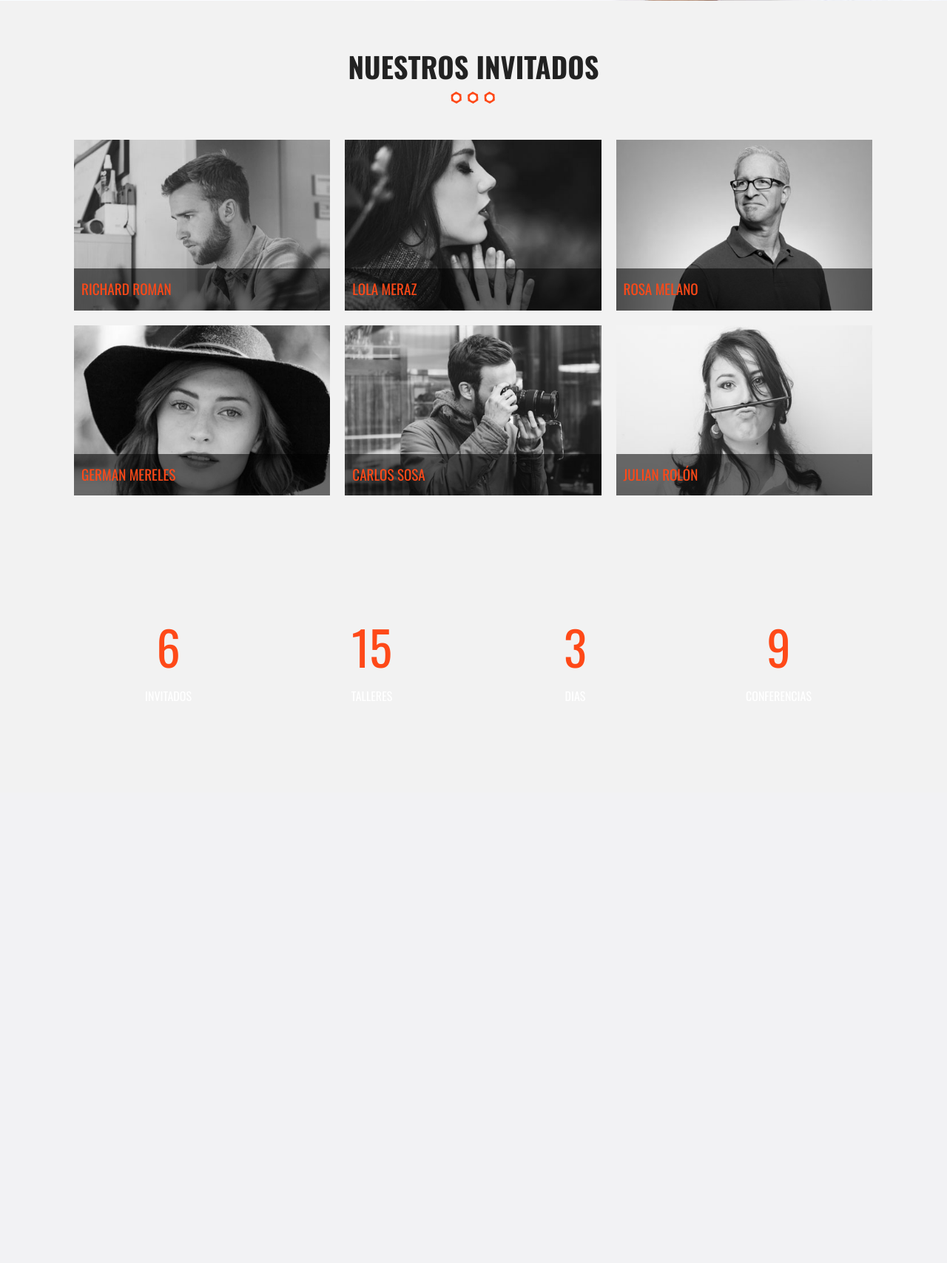
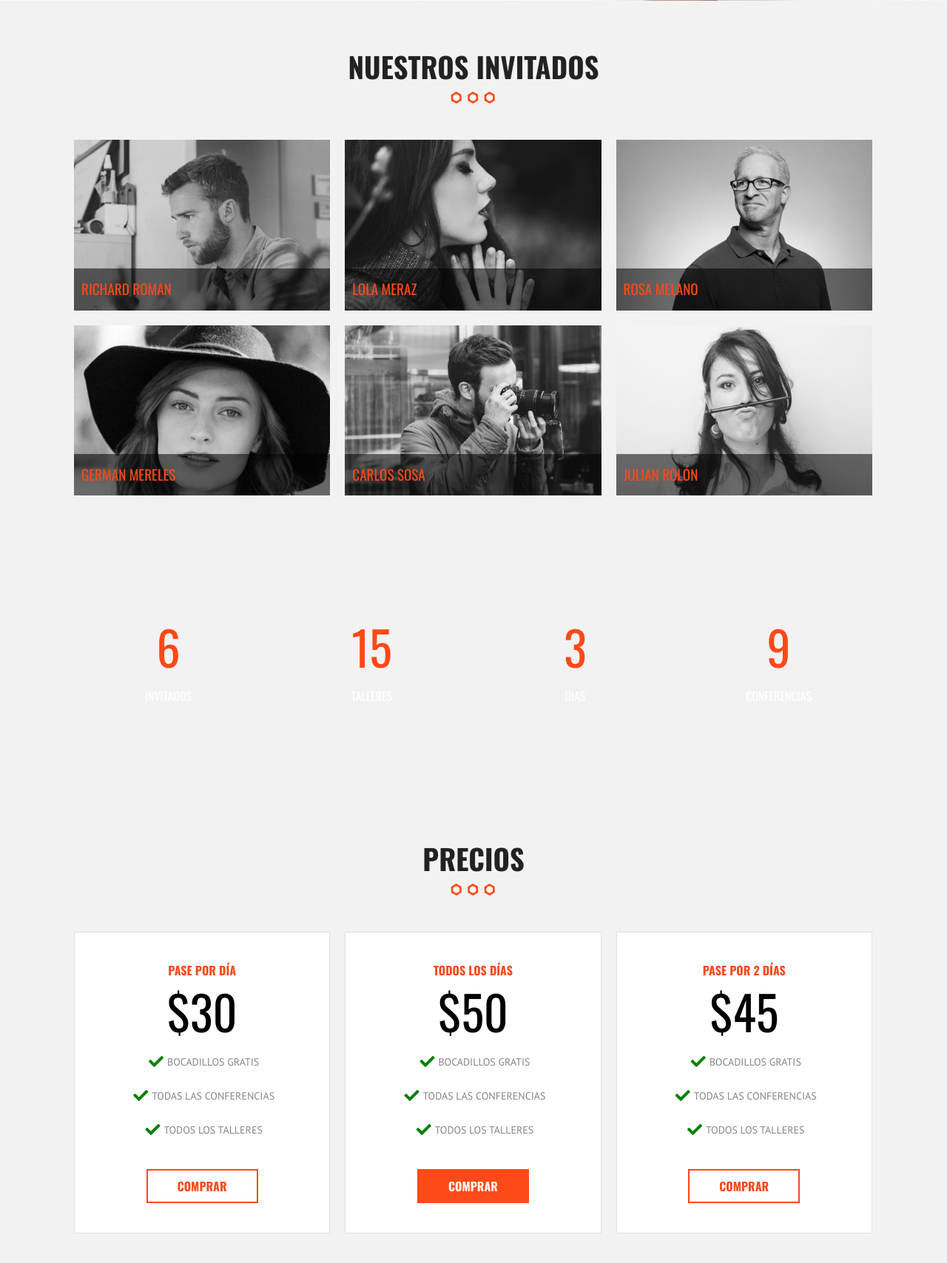
Before and after one commit to Javiafellay/tesis, a PHP site: page / in a window 1280 px wide. Shown: the part 2258-3966 px from the top of the page at 74% size. Before the commit the page ends 3206 px from the top, so only its background shows below. Run offline with PHP 8.4, Linux system fonts and the light colour scheme; grey boxes are pictures that could not be loaded.

Commit message:
Creando las listas

```diff
--- a/css/main.css
+++ b/css/main.css
@@ -169,7 +169,15 @@ h3 {
   margin-top: 20px;
   display: inline-block;
   transition: all .3s ease;
+  border: 2px solid #fe4918;
 }
+
+.button.hollow,
+.button.hollow:hover {
+  background-color: white;
+  color: #fe4918;
+}
+
 ul {
   list-style: none;
   margin: 0;
@@ -503,10 +511,64 @@ p.numero {
   font-size: 4em;
   display: block;
   margin: 0 0 10px 0;
+  font-family: 'Oswald', sans-serif;
+}
+/*Tabla de precios*/
+ul.lista-precios > li {
+  padding: 10px;
 }
 
-
-
+@media only screen and (min-width:768px) {
+  ul.lista-precios > li {
+    float: left;
+    width: 33.3%;
+  }
+}
+div.tabla-precio {
+  border: 1px solid #e1e1e1;
+  background-color: #ffffff;
+  padding: 40px 0;
+  text-align: center;
+  transition: all .3s ease;
+}
+div.tabla-precio:hover {
+  transform: scale(1.1);
+  border: 1px solid #fe4918;
+  box-shadow: 0px 0px 50px #666;
+}
+div.tabla-precio ul li{
+  font-family: 'PT Sans', sans-serif;
+  font-size: 14px;
+  margin-bottom: 20px;
+  text-transform: uppercase;
+  color: #868686;
+  line-height: 26px;
+}
+div.tabla-precio ul li::before{
+  font-family: "Font Awesome 5 Free";
+  font-weight: 900;
+  display: inline-block;
+  vertical-align: top;
+  padding: 0 5px;
+  font-size: 20px;
+  color: green;
+  -webkit-font-smoothing: antialiased;
+  content: '\f00c';
+}
+div.tabla-precio h3 {
+  font-family: 'Oswald', sans-serif;
+  font-size: 16px;
+  text-transform: uppercase;
+}
+div.tabla-precio p.numero {
+  color: #000000;
+  margin-top: 20px 0 ;
+}
+/*Mapa*/
+div.mapa {
+  height: 420px;
+  background-color: green;
+}
 
 
 
--- a/index.html
+++ b/index.html
@@ -168,10 +168,59 @@
         <li><p class="numero">3</p>Dias</li>
         <li><p class="numero">9</p>Conferencias</li>
       </ul>
-
     </div>
   </div>
 
+  <section class="precios seccion">
+    <h2>Precios</h2>
+    <div class="contenedor">
+      <ul class="lista-precios clearfix">
+        <li>
+          <div class="tabla-precio">
+            <h3>Pase por Día</h3>
+            <p class="numero">$30</p>
+            <ul>
+              <li>Bocadillos Gratis</li>
+              <li>Todas las conferencias</li>
+              <li>Todos los talleres</li>
+            </ul>
+            <a href="#" class="button hollow">Comprar</a>
+          </div>
+        </li>
+
+        <li>
+          <div class="tabla-precio">
+            <h3>Todos los Días</h3>
+            <p class="numero">$50</p>
+            <ul>
+              <li>Bocadillos Gratis</li>
+              <li>Todas las conferencias</li>
+              <li>Todos los talleres</li>
+            </ul>
+            <a href="#" class="button">Comprar</a>
+          </div>
+        </li>
+
+        <li>
+          <div class="tabla-precio">
+            <h3>Pase por 2 Días</h3>
+            <p class="numero">$45</p>
+            <ul>
+              <li>Bocadillos Gratis</li>
+              <li>Todas las conferencias</li>
+              <li>Todos los talleres</li>
+            </ul>
+            <a href="#" class="button hollow">Comprar</a>
+          </div>
+        </li>
+
+      </ul>
+    </div>
+  </section>
+
+  <div id="mapa" class="mapa"></div>
+
+  </div>
 
   <script src="js/vendor/modernizr-3.8.0.min.js"></script>
   <script src="https://code.jquery.com/jquery-3.4.1.min.js" integrity="sha256-CSXorXvZcTkaix6Yvo6HppcZGetbYMGWSFlBw8HfCJo=" crossorigin="anonymous"></script>
```
